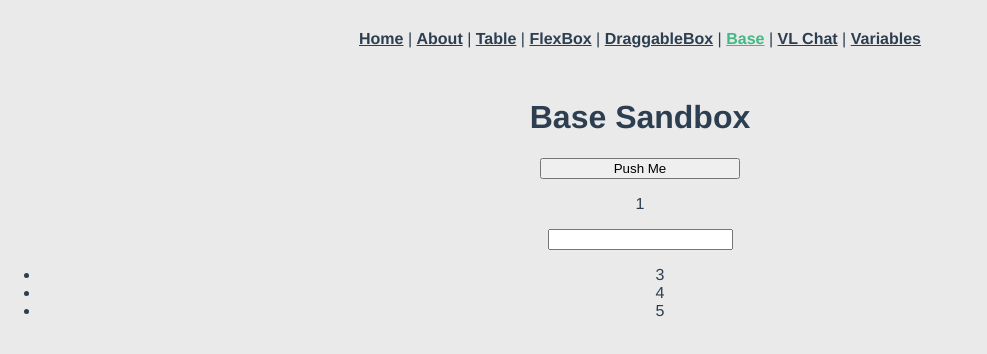
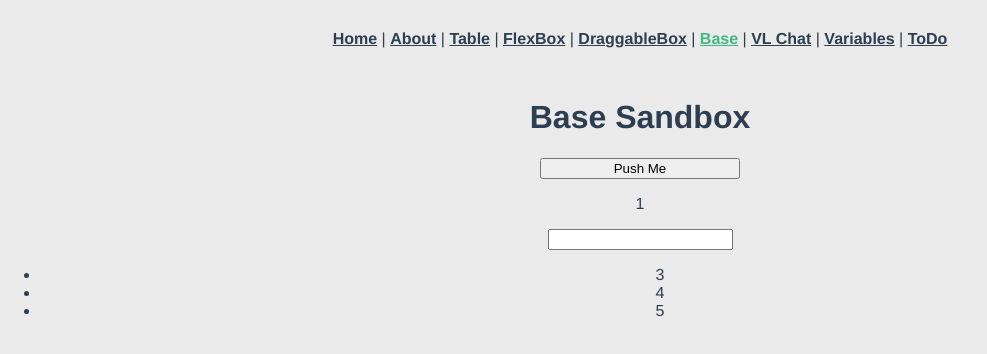
Before and after one commit to vlad-sandbox/vlad_sandbox, a Vue app: page /#/base in a window 1280 px wide. Shown: the top 354 px of the page, without its empty margins (0-987 px from the left). Built offline with nearby package versions, Linux system fonts and the light colour scheme.

Commit message:
FEAT todo init

```diff
--- a/src/App.vue
+++ b/src/App.vue
@@ -10,7 +10,8 @@
       <router-link to="/draggable">DraggableBox</router-link> |
       <router-link to="/base">Base</router-link> |
       <router-link to="/LessonOne">VL Chat</router-link> |
-      <router-link to="/Variables">Variables</router-link>
+      <router-link to="/Variables">Variables</router-link> |
+      <router-link to="/Todo">ToDo</router-link>
     </div>
     <router-view @colortheme = "appendcolortheme"></router-view>
   </div>
--- /dev/null
+++ b/src/components/appTodo/appTodoView.vue
@@ -0,0 +1,24 @@
+<template>
+  <div>
+    hi
+  </div>
+</div>
+
+</template>
+
+<script>
+export default {
+  name: 'todo',
+  data () {
+    return {
+    }
+  },
+  methods: {
+  },
+  components: {
+  }
+}
+</script>
+
+<style>
+</style>
--- a/src/router.js
+++ b/src/router.js
@@ -7,6 +7,8 @@ import FlexBox from './views/FlexBox.vue'
 import DraggableBoxes from './views/DraggableBoxes.vue'
 import LessonOne from './views/LessonOnePage.vue'
 import Variables from './views/Variables.vue'
+import Todo from './components/appTodo/appTodoView.vue'
+
 Vue.use(Router)
 
 export default new Router({
@@ -50,6 +52,11 @@ export default new Router({
       path: '/Variables',
       name: 'Variables',
       component: Variables
+    },
+    {
+      path: '/Todo',
+      name: 'Todo',
+      component: Todo
     }
   ]
 })
```
Also changed, not shown: src/components/appTodo/todoComponents/appTask.vue (added), src/components/appTodo/todoComponents/appTaskList.vue (added).
